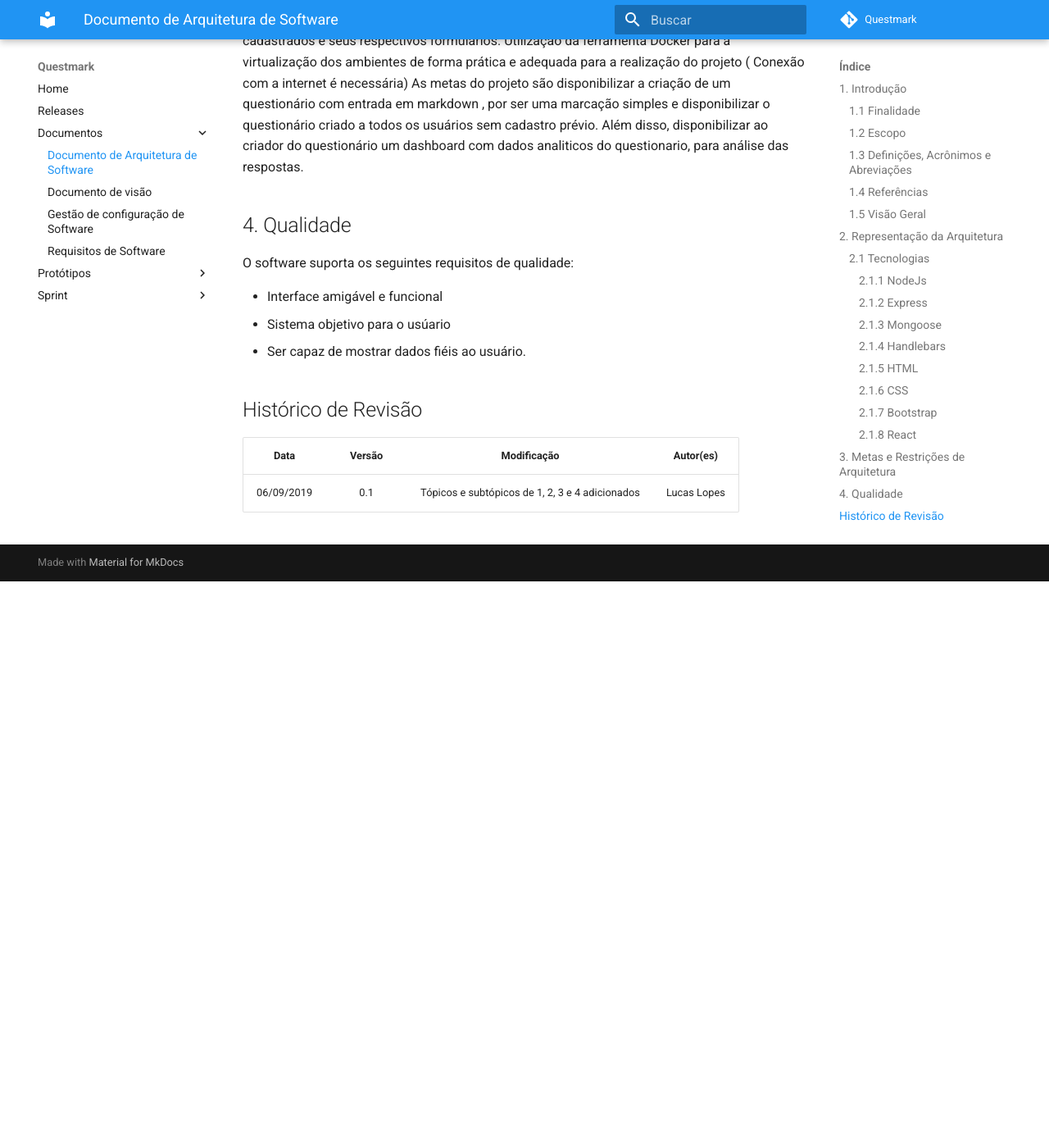
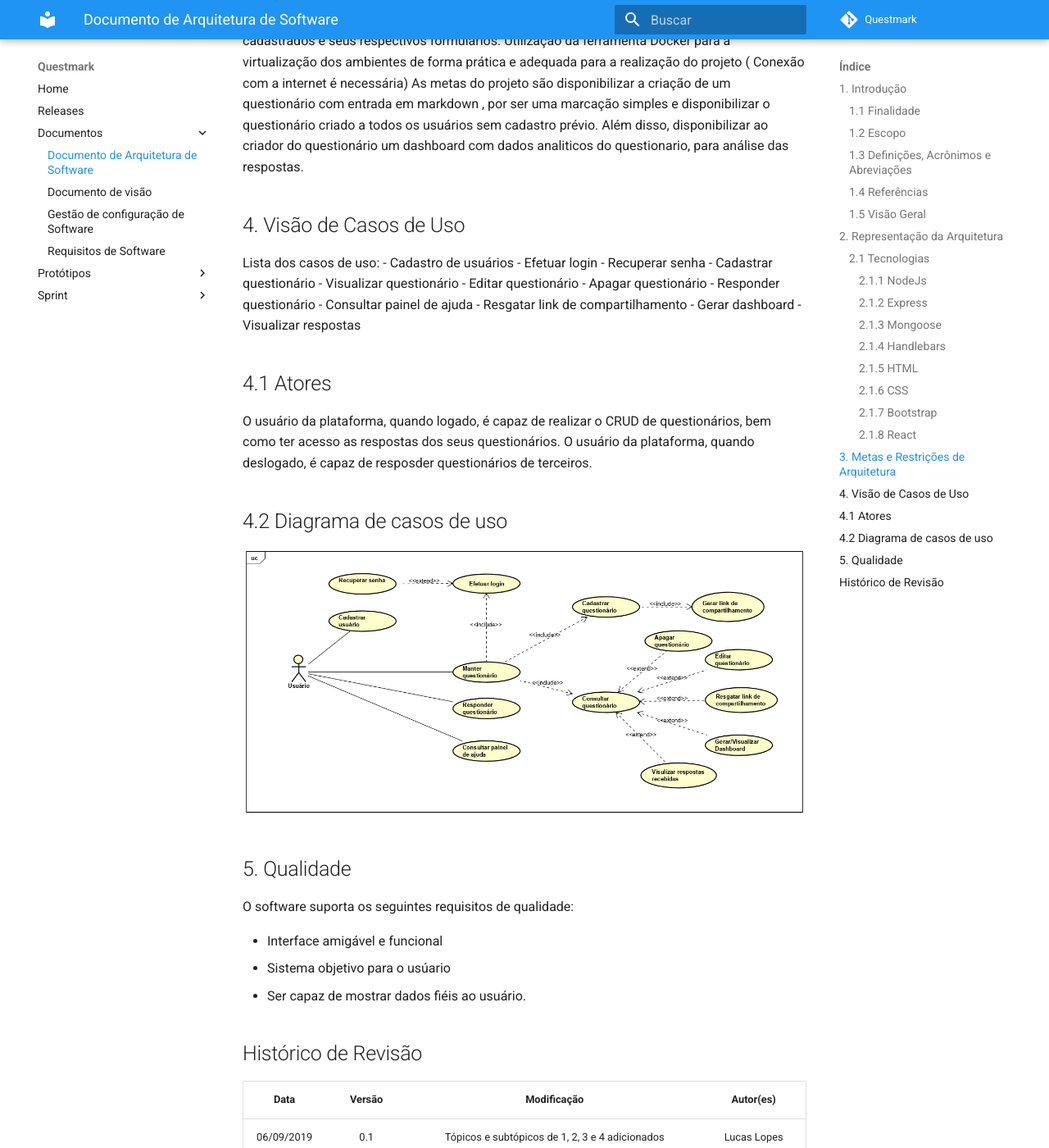
Before and after one commit to fga-eps-mds/2019.2-Questmark, an MkDocs documentation site: the page built from docs/Documentos/documento-de-arquitetura.md, in a window 1280 px wide and 1400 px high, scrolled down 2990 px. Shown: the whole window at 82% size. Built offline with MkDocs 1.6.1 and Material for MkDocs 9.7.7, drawn with Linux system fonts in a browser that asks for light colours; comment, search, counter and statistics services are not loaded; before the commit the page ends 3699 px from its top, so only the background shows below that; some of the changed text lies outside the part shown.

Commit message:
[#62] Adição do tópico de Visão de Casos de Uso no documento de arquitetura.

```diff
--- a/docs/Documentos/documento-de-arquitetura.md
+++ b/docs/Documentos/documento-de-arquitetura.md
@@ -63,7 +63,31 @@ As metas do projeto são disponibilizar a criação de um questionário com entr
 
 <!-- ## 4. Diagrama de Pacotes -->
 
-## 4. Qualidade
+## 4. Visão de Casos de Uso
+Lista dos casos de uso:
+- Cadastro de usuários
+- Efetuar login
+- Recuperar senha
+- Cadastrar questionário
+- Visualizar questionário
+- Editar questionário
+- Apagar questionário
+- Responder questionário
+- Consultar painel de ajuda
+- Resgatar link de compartilhamento
+- Gerar dashboard
+- Visualizar respostas
+
+## 4.1 Atores
+
+O usuário da plataforma, quando logado, é capaz de realizar o CRUD de questionários, bem como ter acesso as respostas dos seus questionários.
+O usuário da plataforma, quando deslogado, é capaz de resposder questionários de terceiros.
+
+## 4.2 Diagrama de casos de uso
+
+![UC_Questmark](../Imagens/uc_questmark.png)
+
+## 5. Qualidade
 O software suporta os seguintes requisitos de qualidade:
 
 - Interface amigável e funcional
@@ -74,3 +98,4 @@ O software suporta os seguintes requisitos de qualidade:
 |Data|Versão|Modificação|Autor(es)|
 |:---:|:---:|:---:|:---:|
 |06/09/2019|0.1|Tópicos e subtópicos de 1, 2, 3 e 4 adicionados|Lucas Lopes|
+|15/10/2019|0.2|Atualização dos tópicos e adição do tópico de Visão de casos de uso|Gustavo Nogueira|
```
Also changed, not shown: docs/Documentos/documento-de-visao.md (+1 -2 lines).
